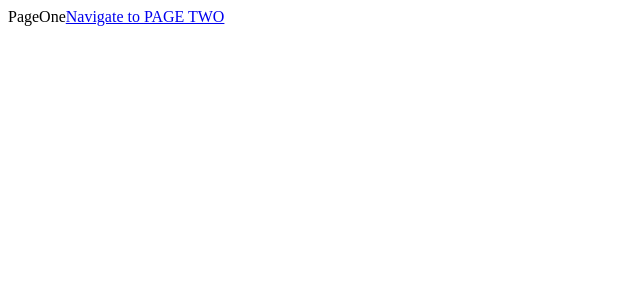
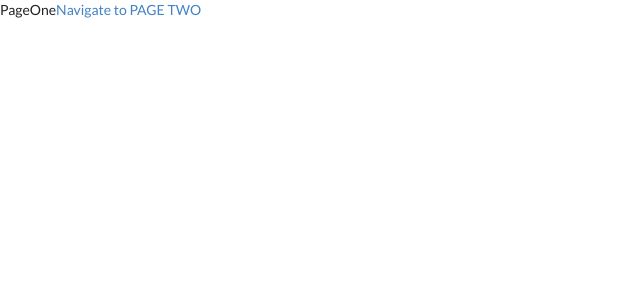
Before and after one commit to manish257/learning-hub, a React (Create React App) app in the folder streams/client/: page / in a window 1280 px wide. Shown: the top 300 px of the page, without its empty margins (0-640 px from the left). Built offline with nearby package versions, Linux system fonts and the light colour scheme.

Commit message:
use of link tag

```diff
--- a/streams/client/public/index.html
+++ b/streams/client/public/index.html
@@ -9,6 +9,7 @@
       name="description"
       content="Web site created using create-react-app"
     />
+    <link rel="stylesheet" href="https://cdnjs.cloudflare.com/ajax/libs/semantic-ui/2.4.1/semantic.min.css"/>
     <link rel="apple-touch-icon" href="%PUBLIC_URL%/logo192.png" />
     <!--
       manifest.json provides metadata used when your web app is installed on a
--- a/streams/client/src/components/App.js
+++ b/streams/client/src/components/App.js
@@ -1,14 +1,13 @@
 import React from 'react';
-import { BrowserRouter, Route } from 'react-router-dom';
+import { BrowserRouter, Route, Link } from 'react-router-dom';
 
 const PageOne = () => {
     return(
         <div>
             PageOne
-            {/* BAD */}
-            <a href='/pagetwo'>
+            <Link to='/pagetwo'>
                 Navigate to PAGE TWO
-            </a>
+            </Link>
         </div>
     );
 };
@@ -18,14 +17,11 @@ const PageTwo = () => {
         <div>
             PageTwo
             <br />
-            <br />
             <button>
-            {/* BAD */}
-                <a href='/'>
+                <Link to='/'>
                     Navigate to PAGE ONE
-                </a>
+                </Link>
             </button>
-
         </div>
     );
 };
```
